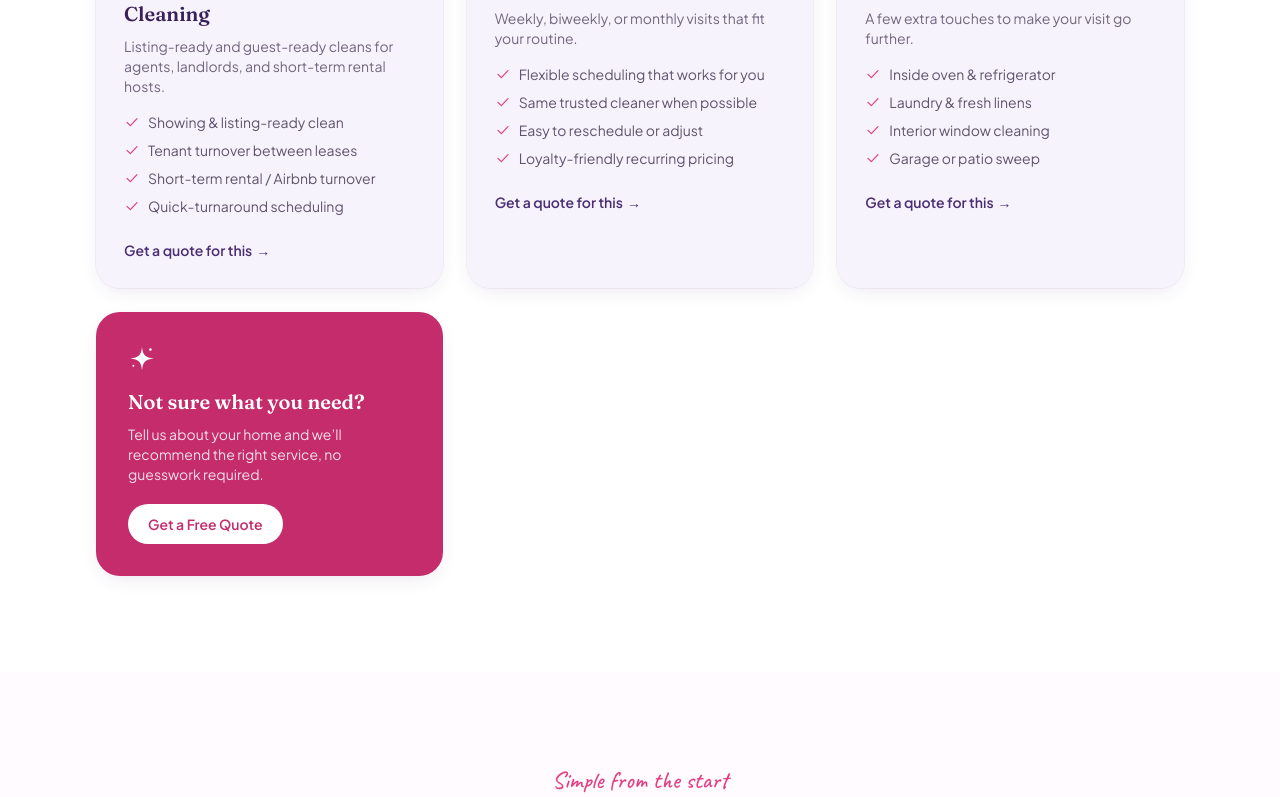
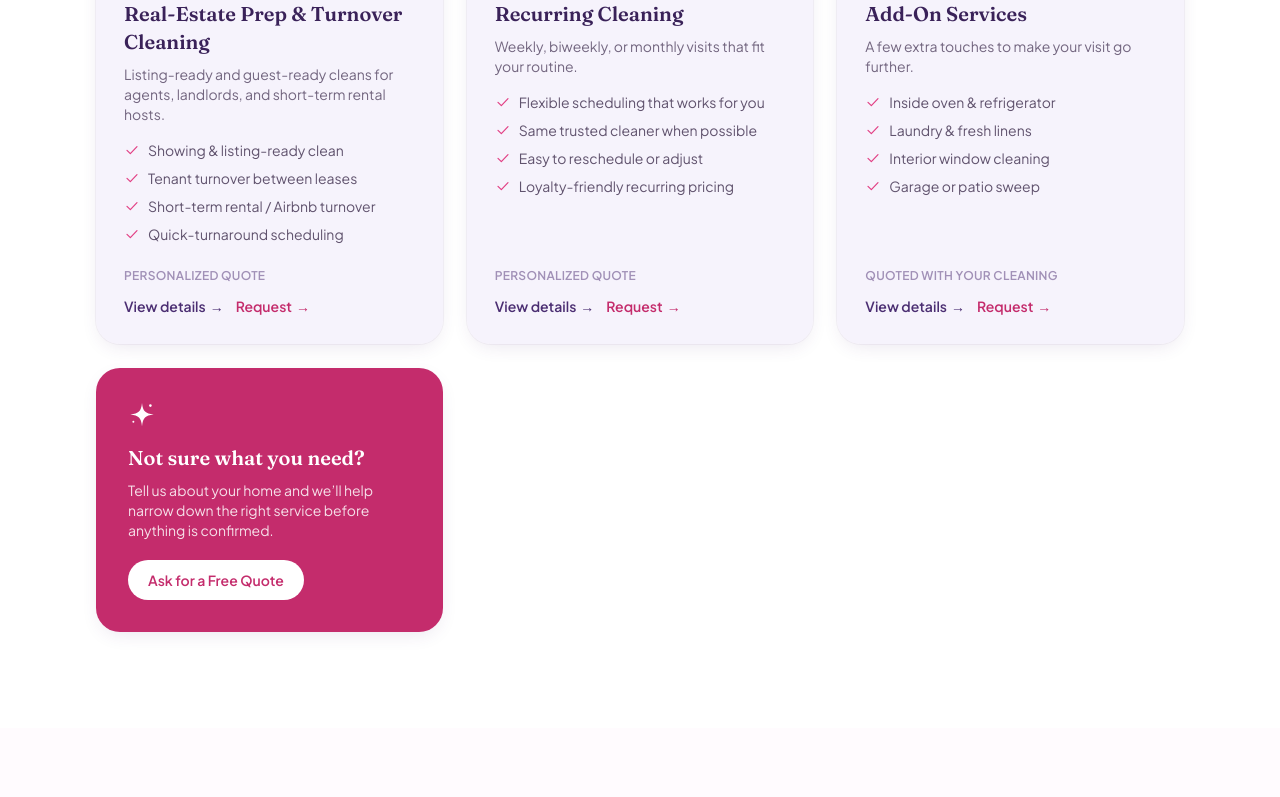
Before and after one commit to stellarlogicai/Aunt-B-s-Website, a React (Vite) app: page / in a window 1280 px wide. Shown: the part 1658-2455 px from the top of the page. Built offline with nearby package versions, Linux system fonts and the light colour scheme.

Commit message:
Connect service cards to customer pages

```diff
--- a/src/components/Services.jsx
+++ b/src/components/Services.jsx
@@ -9,8 +9,8 @@ export default function Services() {
           <p className="section-eyebrow">What we offer</p>
           <h2 className="section-heading mt-2">Our Cleaning Services</h2>
           <p className="mt-3 text-ink/70">
-            Pick a one-time service or settle into a recurring plan, every
-            visit gets the same detail-focused care.
+            Pick a one-time service or settle into a recurring plan. Every
+            visit starts with a clear scope and the same detail-focused care.
           </p>
         </div>
 
@@ -35,31 +35,45 @@ export default function Services() {
                   </li>
                 ))}
               </ul>
-              <a
-                href="#quote"
-                className="mt-6 inline-flex items-center gap-1 text-sm font-semibold text-purple transition-colors group-hover:text-hotpink"
-              >
-                Get a quote for this
-                <span aria-hidden="true">→</span>
-              </a>
+
+              <div className="mt-auto pt-6">
+                <p className="text-xs font-semibold uppercase tracking-wide text-purple/50">
+                  {service.pricingLabel}
+                </p>
+                <div className="mt-3 flex flex-wrap gap-3">
+                  <a
+                    href={`/services/${service.id}`}
+                    className="inline-flex items-center gap-1 text-sm font-semibold text-purple transition-colors group-hover:text-hotpink"
+                  >
+                    View details
+                    <span aria-hidden="true">→</span>
+                  </a>
+                  <a
+                    href={`/book?service=${service.id}`}
+                    className="inline-flex items-center gap-1 text-sm font-semibold text-hotpink-dark"
+                  >
+                    Request
+                    <span aria-hidden="true">→</span>
+                  </a>
+                </div>
+              </div>
             </article>
           ))}
 
-          {/* Closing card pointing to the quote form, keeps the grid feeling intentional on larger screens */}
           <div className="flex flex-col items-start justify-center rounded-3xl bg-hotpink-dark p-7 text-white shadow-card sm:p-8">
             <Icon name="sparkle" className="h-7 w-7" />
             <h3 className="mt-4 font-display text-xl font-semibold">
               Not sure what you need?
             </h3>
             <p className="mt-2 text-sm text-white/85">
-              Tell us about your home and we&rsquo;ll recommend the right
-              service, no guesswork required.
+              Tell us about your home and we&rsquo;ll help narrow down the right
+              service before anything is confirmed.
             </p>
             <a
-              href="#quote"
+              href="/contact"
               className="mt-5 inline-flex items-center justify-center gap-2 rounded-full bg-white px-5 py-2.5 text-sm font-semibold text-hotpink-dark transition-transform hover:-translate-y-0.5"
             >
-              Get a Free Quote
+              Ask for a Free Quote
             </a>
           </div>
         </div>
```
